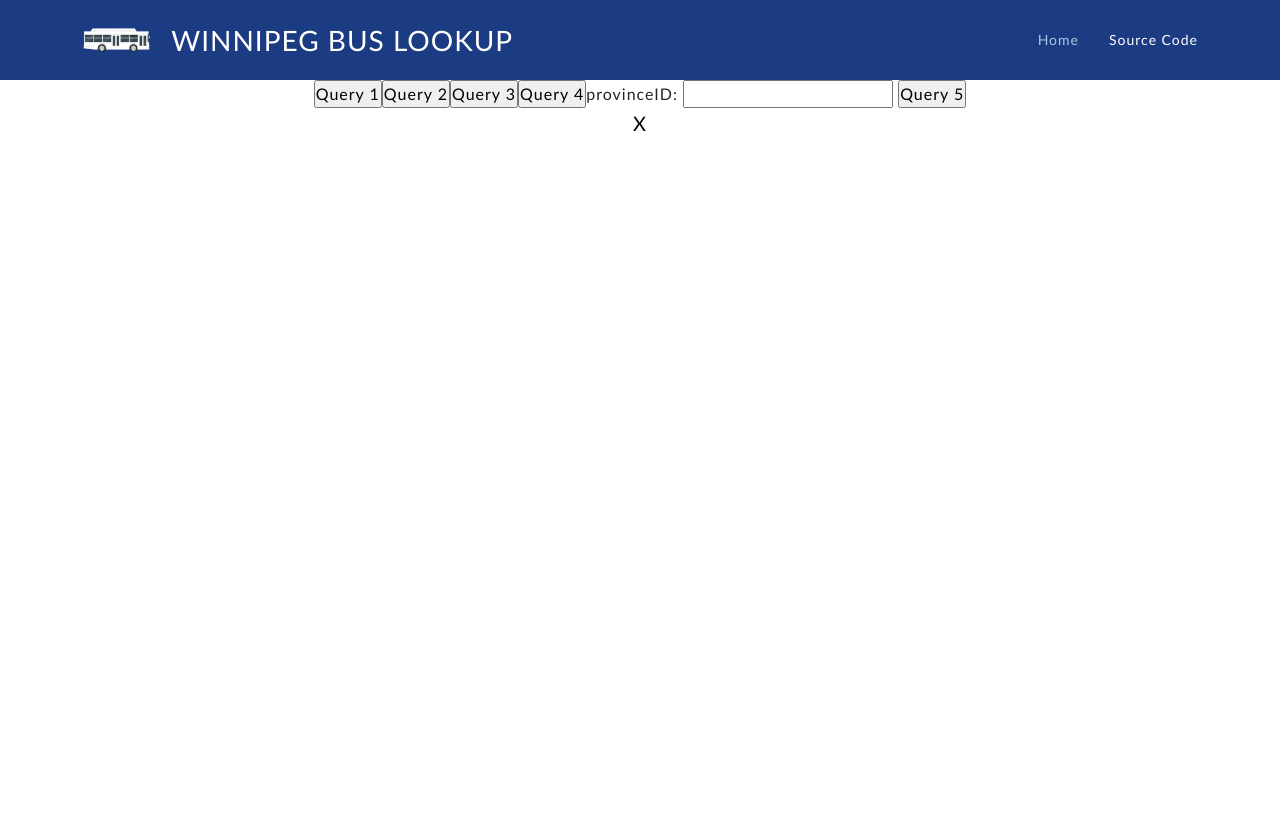
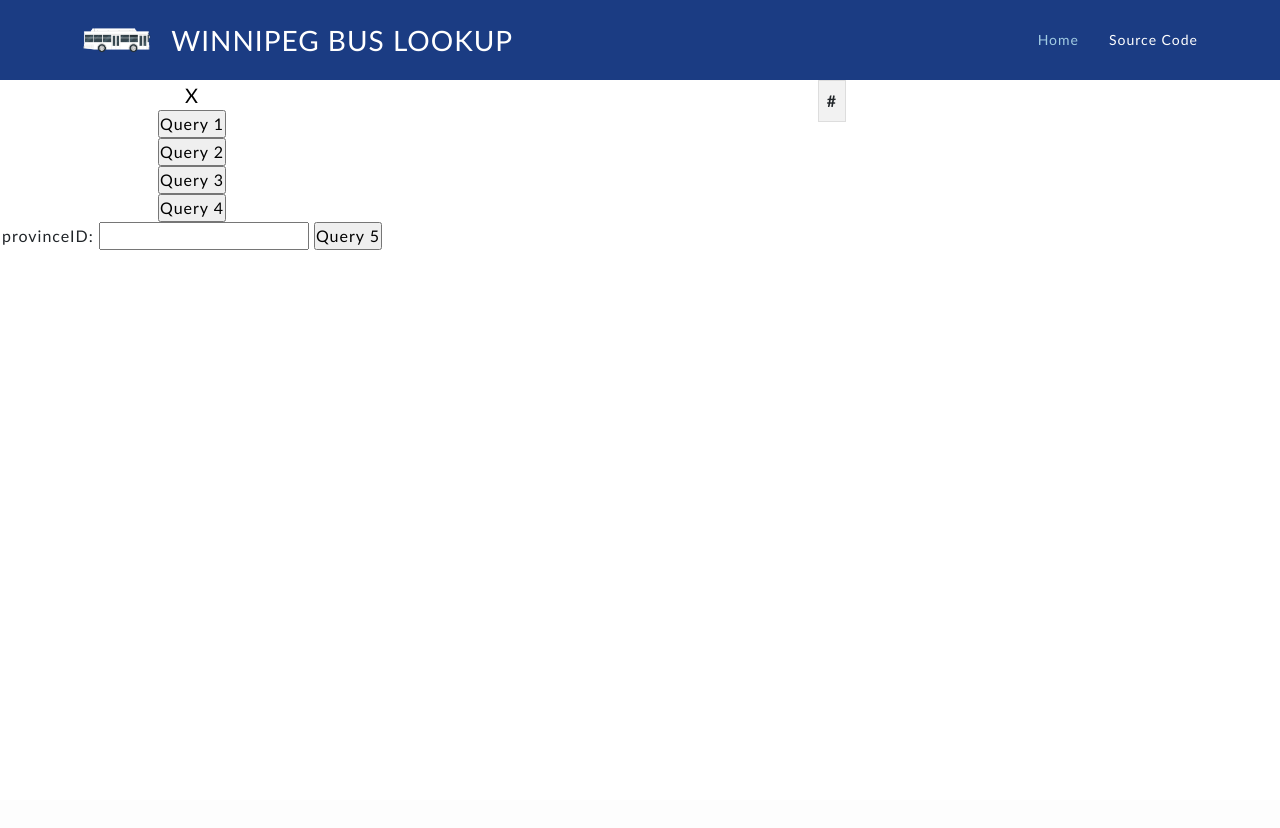
Before and after one commit to nateng98/Winnipeg-Bus-Lookup, a Flask app: page /display in a window 1280 px wide. After the commit the page ends 250 px from the top, so only its background shows below. Run offline with Flask 3, Linux system fonts and the light colour scheme; lists and menus that the app fills with data are empty; some libraries are stand-ins or nearby versions.

Commit message:
Add number for each row

```diff
--- a/static/css/style.css
+++ b/static/css/style.css
@@ -11,6 +11,25 @@
   line-height: 1.5;
   z-index: 1;
   letter-spacing: 1px;
+}
+
+/* scrollbar */
+::-webkit-scrollbar {
+  width: 5px;
+  height: 5px;
+}
+
+::-webkit-scrollbar-track {
+  -webkit-box-shadow: inset 0 0 6px rgba(0, 0, 0, 0.3);
+  -webkit-border-radius: 10px;
+  border-radius: 10px;
+}
+
+::-webkit-scrollbar-thumb {
+  -webkit-border-radius: 10px;
+  border-radius: 10px;
+  background: rgba(255, 255, 255, 0.3);
+  -webkit-box-shadow: inset 0 0 6px rgba(8, 57, 121, 0.9);
 }
 
 a {
@@ -269,19 +288,35 @@ body {
 }
 
 /*============== Displaying SQL tables ==============*/
+.main_body {
+  padding-top: 80px;
+  display: flex;
+  justify-content: center;
+}
+
+.left-div{
+  flex-basis: 30%;
+}
+
+.right-div {
+  flex-basis: 70%;
+  display: flex;
+  justify-content: center;
+}
+
+
 .hidden {
   display: none;
 }
 
 .form_container {
-  padding-top: 80px;
   display: flex;
-  justify-content: center;
   align-items: center;
+  flex-direction: column;
 }
 
 #popupContainer {
-  height: 90vh;
+  height: 85vh;
   overflow: auto;
 }
 
@@ -296,14 +331,41 @@ button {
   font-size: 20px;
 }
 
-table {
-  margin-top: 20px;
-  width: 100%;
+/* table {
+  width: fit-content;
   border-collapse: collapse;
 }
 
-th,
-td {
+th, td {
   border: 1px solid #ccc;
   padding: 8px;
 }
+
+th {
+  background-color: #f2f2f2;
+}
+
+thead th {
+  position: sticky;
+  top: 0;
+  background-color: #f2f2f2;
+} */
+
+#myTable thead th {
+  position: sticky;
+  top: 0;
+  background-color: #f2f2f2;
+}
+
+/* Set the style for the table */
+#myTable {
+  border-collapse: collapse;
+  width: 100%;
+  overflow-x: auto;
+}
+
+#myTable th, #myTable td {
+  border: 1px solid #ddd;
+  padding: 8px;
+  text-align: left;
+}
--- a/static/js/script.js
+++ b/static/js/script.js
@@ -1,9 +1,17 @@
 document.addEventListener("DOMContentLoaded", function () {
   const closePopupBtn = document.getElementById("closePopup");
-  const popupContainer = document.getElementById("popupContainer");
+  const sqlTable = document.getElementById("myTable");
 
   closePopupBtn.addEventListener("click", function () {
-    popupContainer.classList.add("hidden");
+    sqlTable.classList.add("hidden");
     console.log("delete");
   });
 });
+
+// Add a scroll event listener to the table
+document.getElementById('myTable').addEventListener('scroll', function (e) {
+  // Get the header element
+  var thead = this.querySelector('thead');
+  // Set the left style property of the header to the negative scrollLeft value
+  thead.style.left = '-' + this.scrollLeft + 'px';
+});
--- a/templates/display.html
+++ b/templates/display.html
@@ -5,6 +5,9 @@
   <meta charset="UTF-8" />
   <meta name="viewport" content="width=device-width, initial-scale=1.0" />
   <title>Winnipeg Bus Lookup</title>
+  <link rel="icon" type="image/x-icon" href="{{ url_for('static', filename='img/bus.ico') }}">
+
+  {# CSS #}
   <link rel="stylesheet" href="{{ url_for('static', filename='css/bootstrap.min.css') }}" />
   <link rel="stylesheet" href="{{ url_for('static', filename='css/animate.min.css') }}" />
   <link rel="stylesheet" href="{{ url_for('static', filename='css/style.css') }}" />
@@ -34,9 +37,10 @@
     </div>
   </header>
 
-  {# Lists of queries #}
   <div class="main_body">
+    {# Lists of queries #}
     <div class="left-div form_container">
+      <button id="closePopup">X</button>
       <form id="queryForm" action="/query1" method="post">
         <input type="submit" value="Query 1" />
       </form>
@@ -58,9 +62,9 @@
 
     {# result #}
     <div id="popupContainer" class="right-div">
-      <button id="closePopup">X</button>
       <div id="popupContent">
-        <table border="1">
+
+        {# <table border="1">
           <tr>
             {% for col in columns %}
             <th>{{ col }}</th>
@@ -73,7 +77,29 @@
             {% endfor %}
           </tr>
           {% endfor %}
+        </table> #}
+
+        <table border="1" id="myTable">
+          <thead>
+            <tr>
+              <th>#</th>
+              {% for col in columns %}
+              <th>{{ col }}</th>
+              {% endfor %}
+            </tr>
+          </thead>
+          <tbody>
+            {% for row in result %}
+            <tr>
+              <td>{{ loop.index }}</td>
+              {% for val in row %}
+              <td>{{ val }}</td>
+              {% endfor %}
+            </tr>
+            {% endfor %}
+          </tbody>
         </table>
+
       </div>
     </div>
   </div>
--- a/templates/index.html
+++ b/templates/index.html
@@ -7,6 +7,7 @@
   <title>Winnipeg Bus Lookup</title>
   <link rel="icon" type="image/x-icon" href="{{ url_for('static', filename='img/bus.ico') }}">
 
+  {# CSS #}
   <link rel="stylesheet" href="{{ url_for('static', filename='css/bootstrap.min.css') }}" />
   <link rel="stylesheet" href="{{ url_for('static', filename='css/animate.min.css') }}" />
   <link rel="stylesheet" href="{{ url_for('static', filename='css/style.css') }}" />
```
